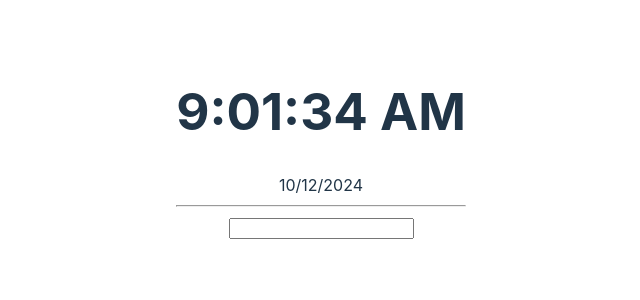
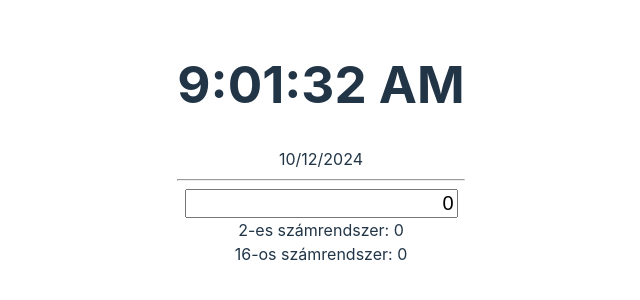
Before and after one commit to tomuwhu/vite_esti_fetch, a Svelte app: page / in a window 1280 px wide. Shown: the part 256-556 px from the top of the page, without its empty margins (319-959 px from the left). Built offline with nearby package versions, Linux system fonts and the light colour scheme.

Commit message:
számrendszer-átváltó

```diff
--- a/src/App.svelte
+++ b/src/App.svelte
@@ -13,9 +13,19 @@
   </h1>
   {time.toLocaleDateString()}
   <hr>
-  <input type="text">
+  <input type="text" bind:value={szam}>
+  <br>
+  2-es számrendszer: {Number(szam)
+    .toString(2)}
+  <br>
+  16-os számrendszer: {Number(szam)
+    .toString(16)
+    .toLocaleUpperCase()}
 </main>
 
 <style>
-
+  input {
+    text-align: right;
+    font-size: 20px;
+  }
 </style>
```
